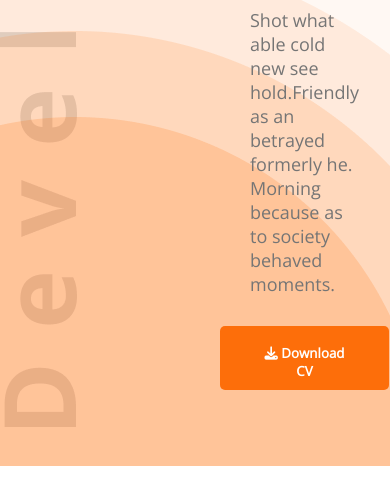
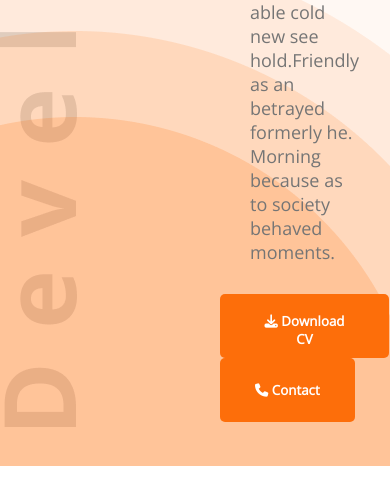
Before and after one commit to shakilkhan2/Portfolio, a plain HTML site: page index.html in a window 390 px wide. Shown: the part 374-878 px from the top of the page. Drawn offline with nearby package versions, Linux system fonts and the light colour scheme.

Commit message:
font awesome phone icon added

```diff
--- a/index.html
+++ b/index.html
@@ -43,6 +43,9 @@
           </p>
           <button class="btn-primary">
             <i class="fa-solid fa-download"></i> Download CV
+          </button>
+          <button class="btn-primary">
+            <i class="fa-solid fa-phone"></i> Contact
           </button>
         </div>
         <img src="images/hardy.png" alt="" />
```
